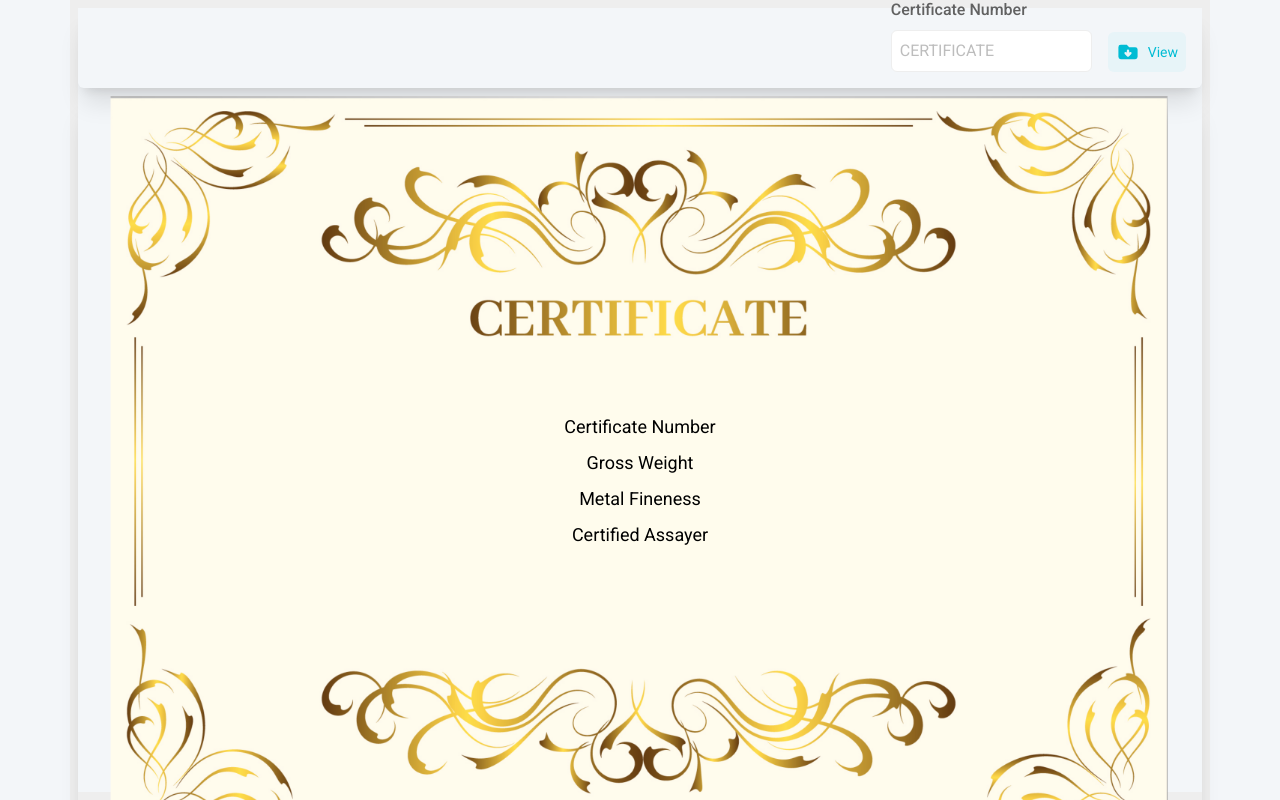
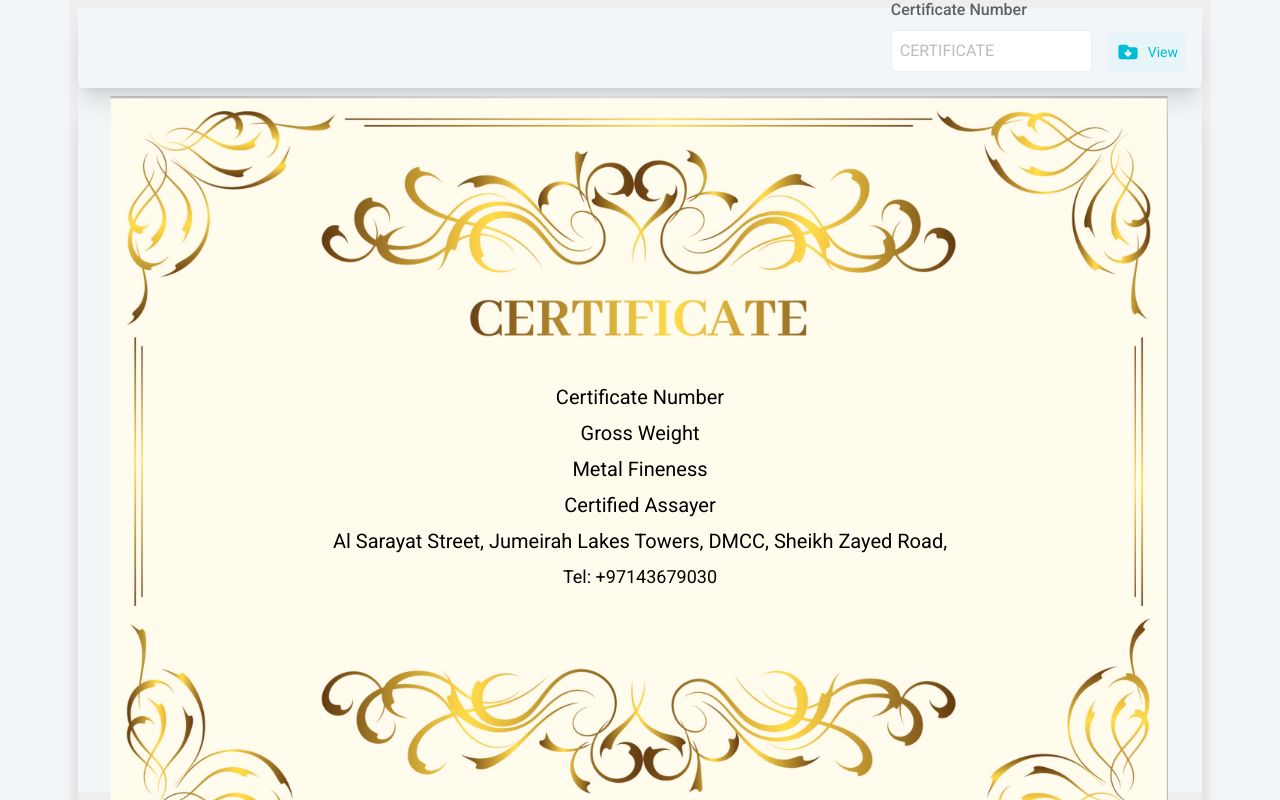
Before and after one commit to spkdevteam/CertificateFrontEnd, a React (Vite) app: page /viewCertificate in a window 1280 px wide. Built offline with nearby package versions, Linux system fonts and the light colour scheme.

Commit message:
last from host

```diff
--- a/src/components/ViewCertificate/CerticateView.jsx
+++ b/src/components/ViewCertificate/CerticateView.jsx
@@ -44,11 +44,16 @@ const CerticateView = ({ value }) => {
  <div className="relative flex justify-center items-center ">
   <img src={image1} alt="" className="w-full h-auto object-cover" />
 
-  <div className="absolute  flex flex-col items-center space-y-2  bg-opacity-50 px-4 pt-2 rounded">
-    <p className="text-black font-light text-xs lg:text-lg pt-3">Certificate Number</p>
-    <p className="text-black font-light text-xs lg:text-lg pt-0">Gross Weight</p>
-    <p className="text-black font-light text-xs lg:text-lg">Metal Fineness</p>
-    <p className="text-black font-light text-xs lg:text-lg">Certified Assayer</p>
+  <div className="absolute  flex flex-col items-center space-y-2  bg-opacity-50 px-4 mt-0 rounded">
+    <p className="text-black font-extralight text-[8px] md:text-lg lg:text-lg pt-3 md:pt-8 xl:text-xl">Certificate Number</p>
+    <p className="text-black font-extralight text-[8px] md:text-lg lg:text-lg pt-0 xl:text-xl">Gross Weight</p>
+    <p className="text-black font-extralight text-[8px] md:text-lg lg:text-lg pt-0 xl:text-xl" >Metal Fineness</p>
+    <p className="text-black font-extralight text-[8px] md:text-lg lg:text-lg pt-0 xl:text-xl">Certified Assayer</p>
+    <p className="text-black font-extralight text-[8px] md:text-lg  lg:text-lg pt-0 xl:text-xl">Al Sarayat Street, Jumeirah Lakes Towers, DMCC, Sheikh Zayed Road,</p>
+    <p className="text-black font-extralight text-[8px] md:text-lg lg:text-lg pt-0 xL:text-xl">Tel: +97143679030</p>
+
+
+
 
 
 
```
